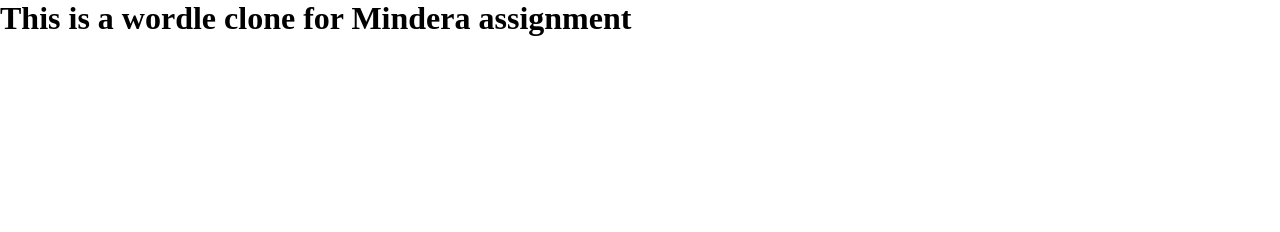
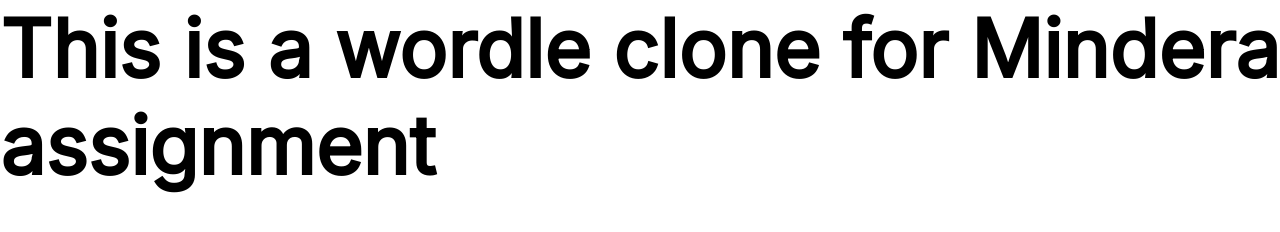
Before and after one commit to EmmanuelOloke/wordle, a plain HTML site: page index.html in a window 1280 px wide. Drawn offline with Linux system fonts and the light colour scheme.

Commit message:
font size and Inter font family, with h1 styling for testing

```diff
--- a/style.css
+++ b/style.css
@@ -2,4 +2,10 @@
     padding: 0;
     margin: 0;
     box-sizing: border-box;
+    font-size: 16px;
+    font-family: 'Inter', sans-serif;
 }
+
+h1 {
+    font-size: 5rem;
+}
```
